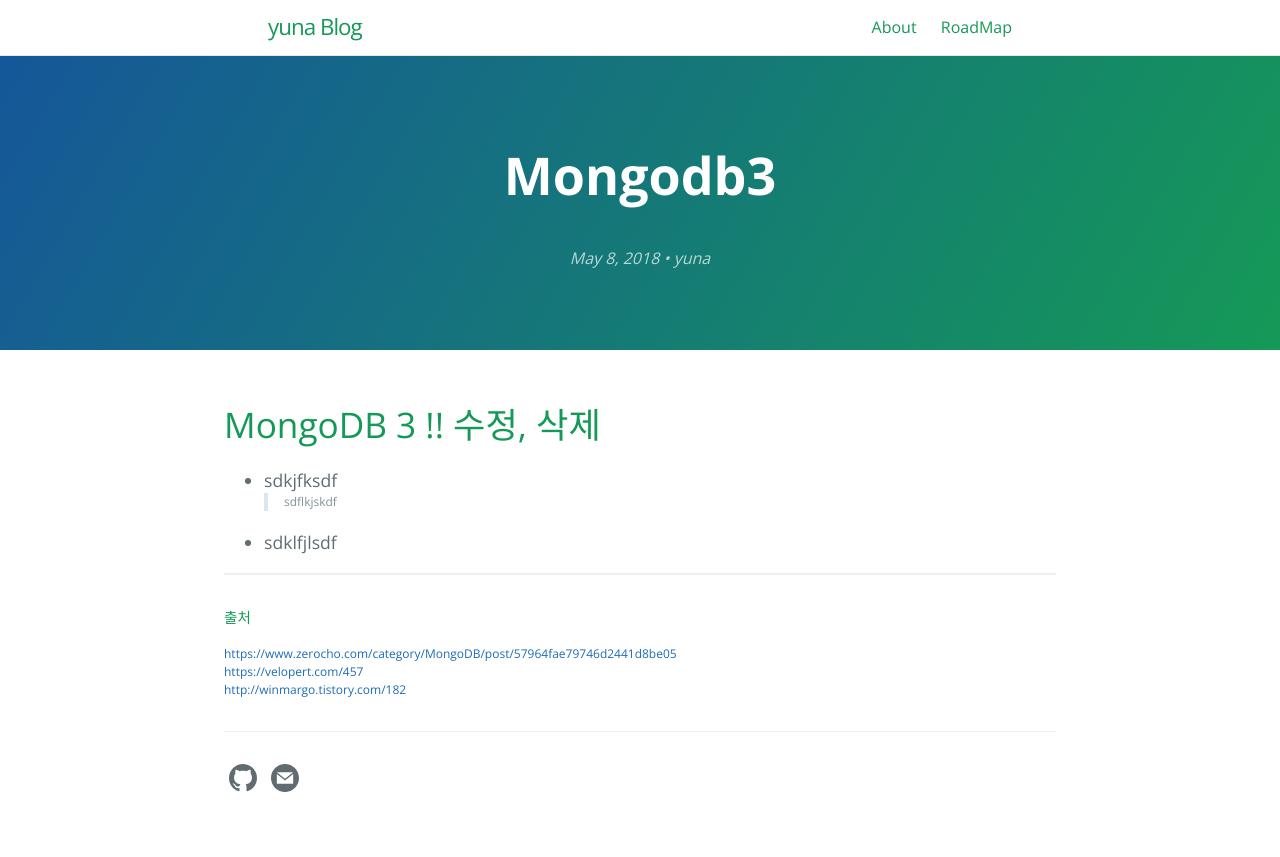
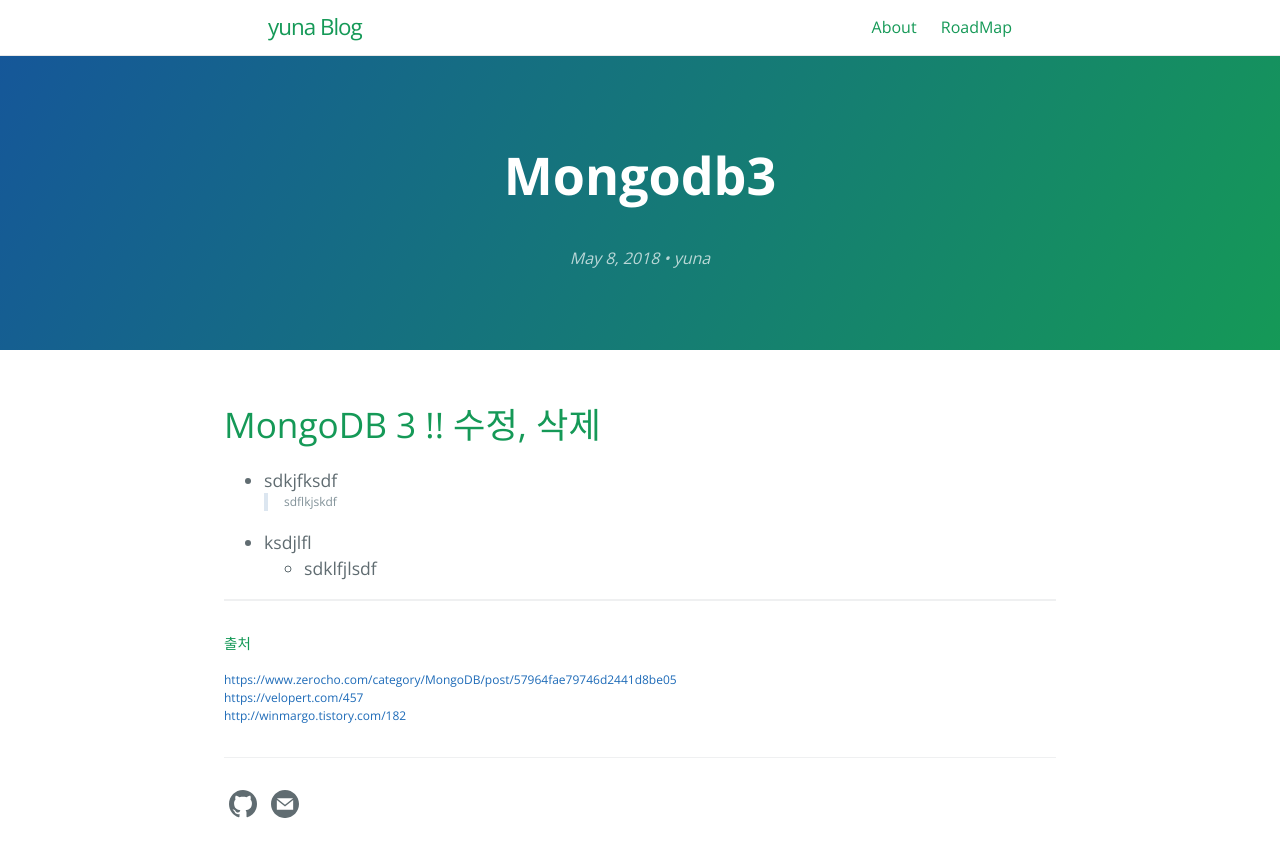
Before and after one commit to zzingyuna/test_site.github.io, a Jekyll site: the page built from _posts/2018-05-08-mongoDB3.md, in a window 1280 px wide. Shown: the top 857 px of the page. Built offline with Jekyll 4.4.1, drawn with Linux system fonts in a browser that asks for light colours.

Commit message:
Update 2018-05-08-mongoDB3.md

```diff
--- a/_posts/2018-05-08-mongoDB3.md
+++ b/_posts/2018-05-08-mongoDB3.md
@@ -7,7 +7,8 @@ layout: post
 * sdkjfksdf
 >sdflkjskdf
 
-- sdklfjlsdf
+* ksdjlfl
+  - sdklfjlsdf
 
 
 ---
```
